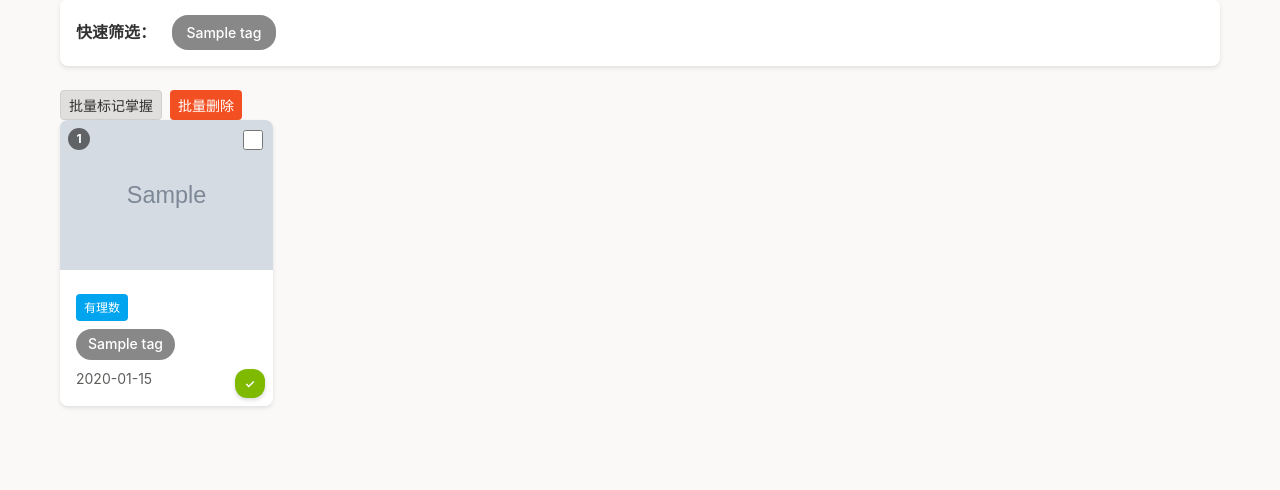
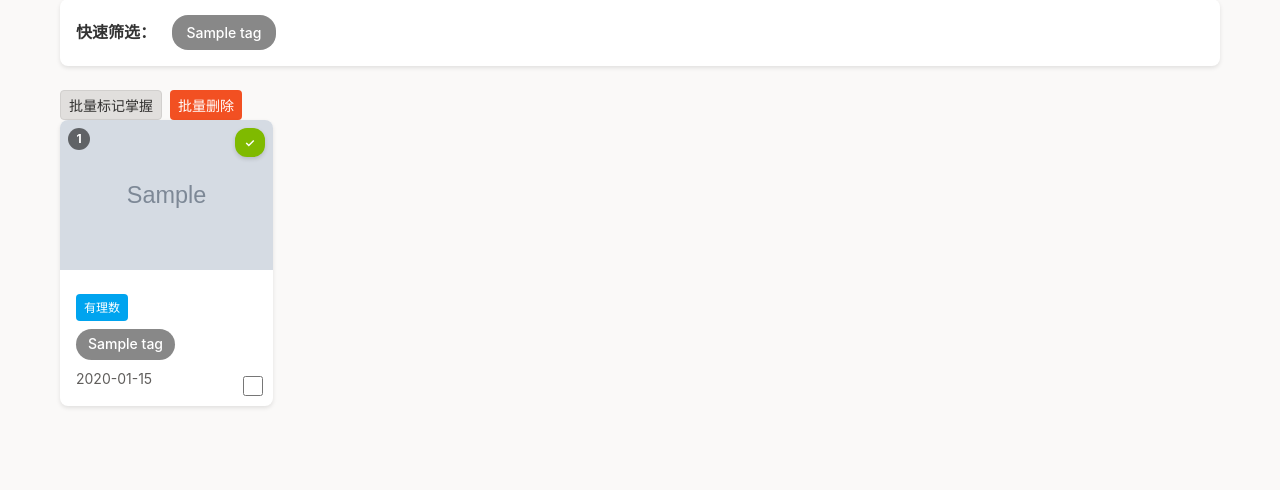
Before and after one commit to R9python/mistake-notebook, a Flask app: page /classics/ in a window 1280 px wide. Shown: the part 370-860 px from the top of the page. Run offline with Flask 3, Linux system fonts and the light colour scheme; data comes from the database, SQL or seed files in the repository; tables that the repository leaves empty hold one stand-in row (values such as "Sample post"); grey boxes marked "Sample" are stand-in pictures.

Commit message:
调整卡片图标位置
改进：
- 已掌握徽章移到右上角
- 复选框移到右下角
- 避免图标重叠，布局更合理

Co-Authored-By: Claude Sonnet 4.6 <noreply@anthropic.com>

```diff
--- a/static/css/style.css
+++ b/static/css/style.css
@@ -347,7 +347,7 @@ body {
 
 .mastered-badge {
     position: absolute;
-    bottom: 8px;
+    top: 8px;
     right: 8px;
     background-color: var(--ms-green);
     color: white;
@@ -367,11 +367,12 @@ body {
 
 .mistake-checkbox {
     position: absolute;
-    top: 10px;
+    bottom: 10px;
     right: 10px;
     width: 20px;
     height: 20px;
     cursor: pointer;
+    z-index: 2;
 }
 
 /* 上传区域 */
```
